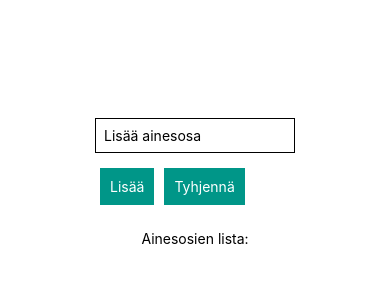
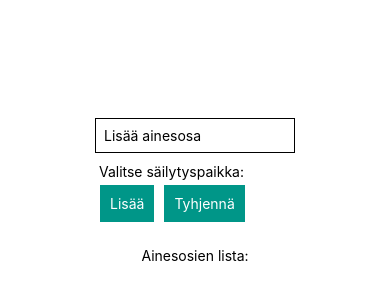
Before and after one commit to Ruokakomero/Ruokakomero-App, a React Native app in the folder ruokakomero-app/: screen / in a window 390 px wide. Shown: the part 182-482 px from the top of the page. Built offline with nearby package versions, Linux system fonts and the light colour scheme.

Commit message:
muutettu tiedostot jsx -muotoon

```diff
--- a/ruokakomero-app/components/AddProduct.js
+++ b/ruokakomero-app/components/AddProduct.jsx
@@ -1,5 +1,6 @@
 import React, { useState } from 'react';
 import { FlatList, Keyboard, Text, View, TouchableWithoutFeedback, TextInput, StyleSheet } from 'react-native';
+import CheckBox from 'react-native-check-box';
 import Painike from './Painike';
 
 const AddProduct = () => {
@@ -25,6 +26,9 @@ const AddProduct = () => {
             value={product}
             style={styles.input}
           />
+
+          <Text> Valitse säilytyspaikka: </Text>
+
 
           <View style={styles.buttons}>
             <Painike onPress={addPressed} title="Lisää" />
```
Also changed, not shown: ruokakomero-app/components/Painike.jsx (renamed from ruokakomero-app/components/Painike.js), 1 other file (tests, documents, lock files or other folders).
